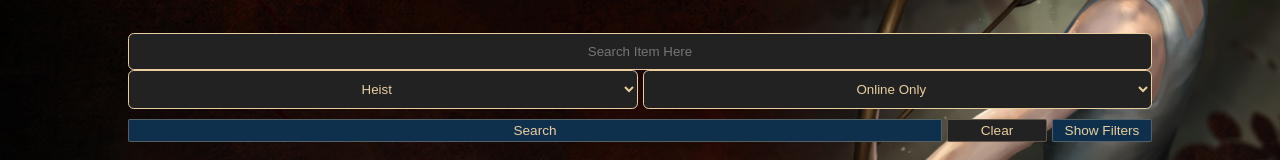
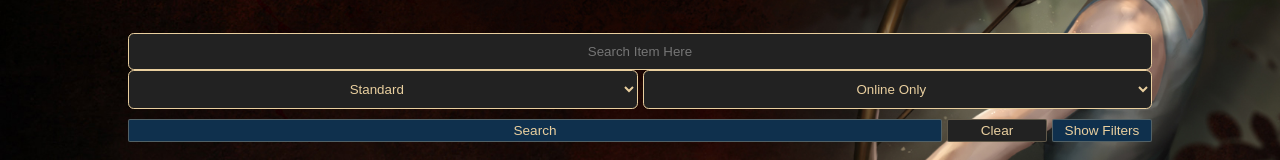
Before and after one commit to Xrythidon/poe-trade, a React (Create React App) app: page / in a window 1280 px wide. Shown: the part 286-446 px from the top of the page. Built offline with nearby package versions, Linux system fonts and the light colour scheme.

Commit message:
Trimmed form to meet MVP

```diff
--- a/src/components/search/search.component.js
+++ b/src/components/search/search.component.js
@@ -244,10 +244,7 @@ const Search = ({ className }) => {
         {/*SubmitButton is in SearchPage */}
         <div className="search__select-box">
           <select className="search__select" name="leagues">
-            <option value="heist">Heist</option>
-            <option value="hardcoreHeist">Hardcore Heist</option>
             <option value="standard">Standard</option>
-            <option value="hardcore">Hardcore</option>
           </select>
           <select className="search__select" name="online">
             <option value="onlineOnly">Online Only</option>
```
Also changed, not shown: src/components/item/item2.component.js (+1 -35 lines).
